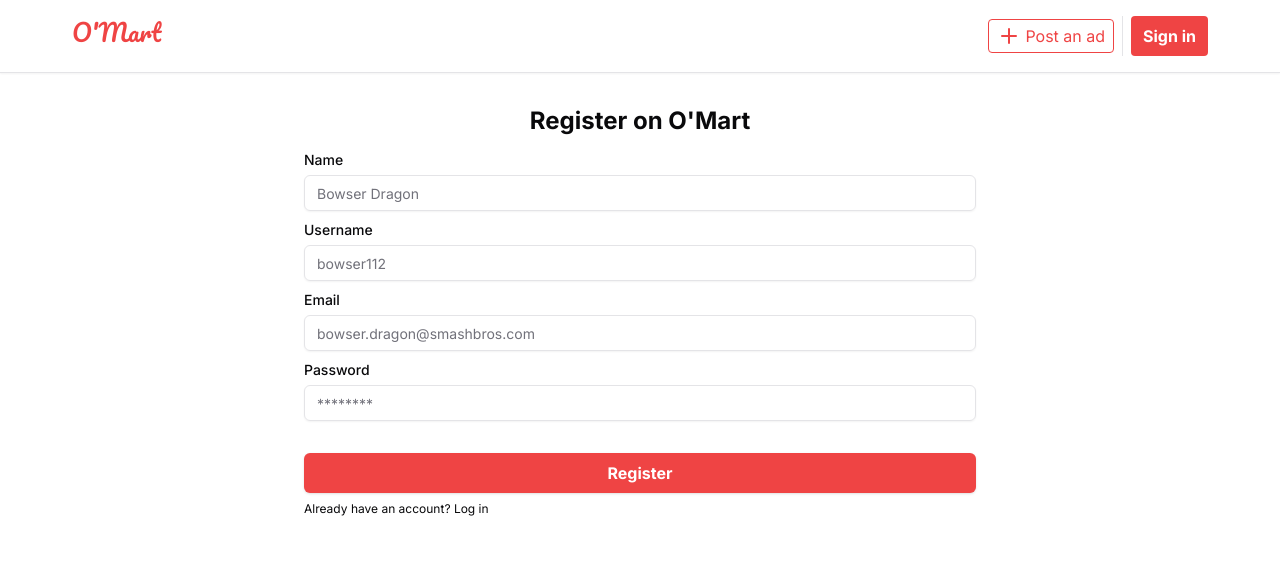
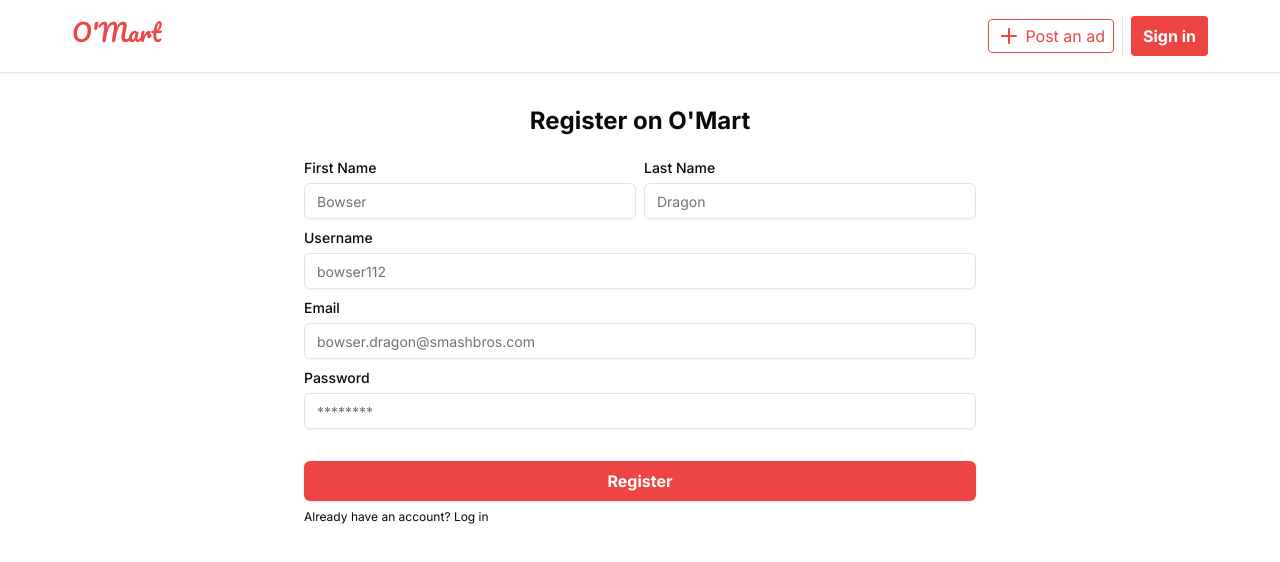
Before and after one commit to ksmcod/o-mart, a Next.js app: page /register in a window 1280 px wide. Shown: the top 562 px of the page. Built offline with nearby package versions, Linux system fonts and the light colour scheme.

Commit message:
fix: added firstname and lastname fields to register schema and register form

```diff
--- a/src/components/auth/register-form.tsx
+++ b/src/components/auth/register-form.tsx
@@ -21,33 +21,51 @@ export default function RegisterForm() {
     resolver: zodResolver(RegisterSchema),
     defaultValues: {
       username: "",
-      name: "",
+      firstName: "",
+      lastName: "",
       email: "",
       password: "",
     },
   });
   return (
-    <div className="mt-8 space-y-4">
+    <div className="mt-8 space-y-6">
       <h1 className="text-2xl text-center font-bold">Register on O'Mart</h1>
 
       <Form {...form}>
         <form className="space-y-8 max-w-2xl mx-auto">
           {/* Input Fields */}
           <div className="space-y-3">
-            {/* Full name field */}
+            <div className="flex flex-col sm:flex-row sm:items-center gap-2 *:flex-1">
+              {/* First name field */}
               <FormField
                 control={form.control}
-              name="name"
+                name="firstName"
                 render={({ field }) => (
                   <FormItem className="flex flex-col gap-0">
-                  <FormLabel>Name</FormLabel>
+                    <FormLabel>First Name</FormLabel>
                     <FormControl>
-                    <Input {...field} placeholder="Bowser Dragon" type="text" />
+                      <Input {...field} placeholder="Bowser" type="text" />
                     </FormControl>
                     <FormMessage />
                   </FormItem>
                 )}
               />
+
+              {/* Last name field */}
+              <FormField
+                control={form.control}
+                name="lastName"
+                render={({ field }) => (
+                  <FormItem className="flex flex-col gap-0">
+                    <FormLabel>Last Name</FormLabel>
+                    <FormControl>
+                      <Input {...field} placeholder="Dragon" type="text" />
+                    </FormControl>
+                    <FormMessage />
+                  </FormItem>
+                )}
+              />
+            </div>
 
             {/* Username */}
             <FormField
--- a/src/schemas/index.ts
+++ b/src/schemas/index.ts
@@ -1,7 +1,11 @@
 import { z } from "zod";
 
 export const RegisterSchema = z.object({
-  name: z
+  firstName: z
+    .string()
+    .nonempty({ message: "This field is requred" })
+    .min(3, { message: "Enter a name of at least 3 characters" }),
+  lastName: z
     .string()
     .nonempty({ message: "This field is requred" })
     .min(3, { message: "Enter a name of at least 3 characters" }),
```
Lines whose indentation alone changed are shown as unchanged.
